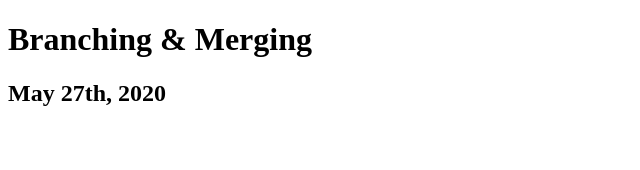
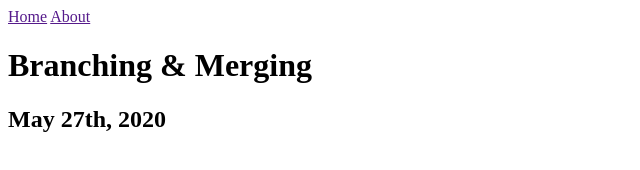
Before and after one commit to dennisfrymire/branch_merging, a plain HTML site: page branch_merging/index.html in a window 1280 px wide. Shown: the whole page, without its empty margins (0-640 px from the left). Drawn offline with Linux system fonts and the light colour scheme.

Commit message:
adding a navigation feature

```diff
--- a/branch_merging/index.html
+++ b/branch_merging/index.html
@@ -7,6 +7,11 @@
     <title>Branching & Merging</title>
 </head>
 <body>
+    <nav>
+        <a href="">Home</a>
+        <a href="">About</a>
+
+    </nav>
     <h1>Branching & Merging</h1>
     <h2>May 27th, 2020</h2>
 
```
